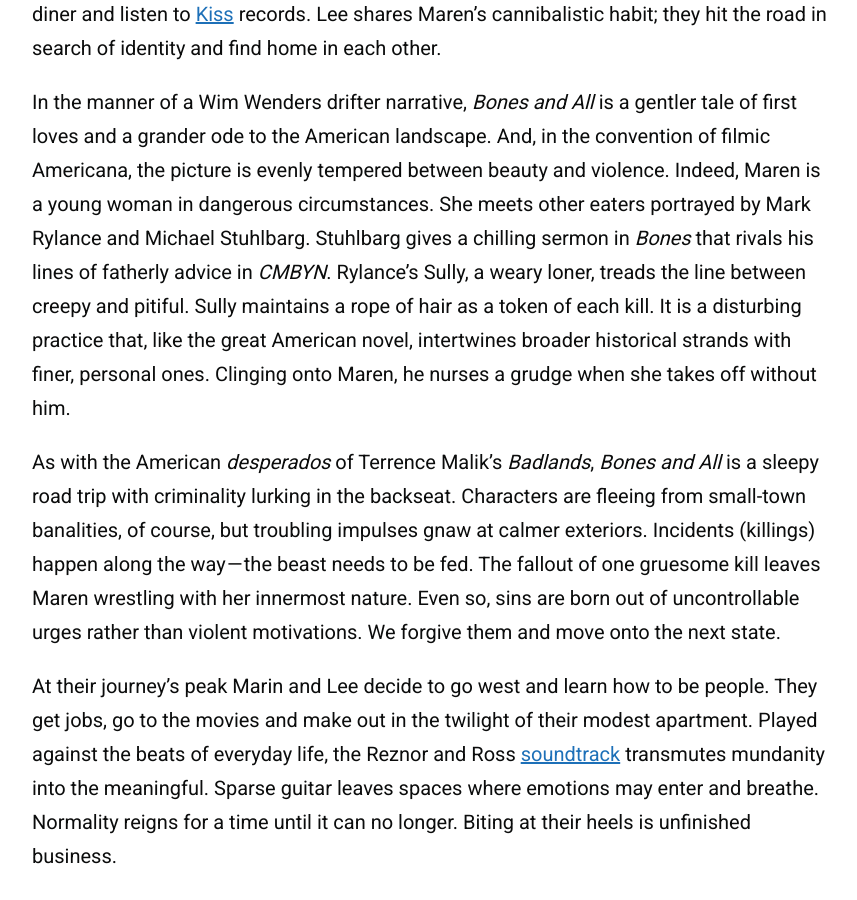
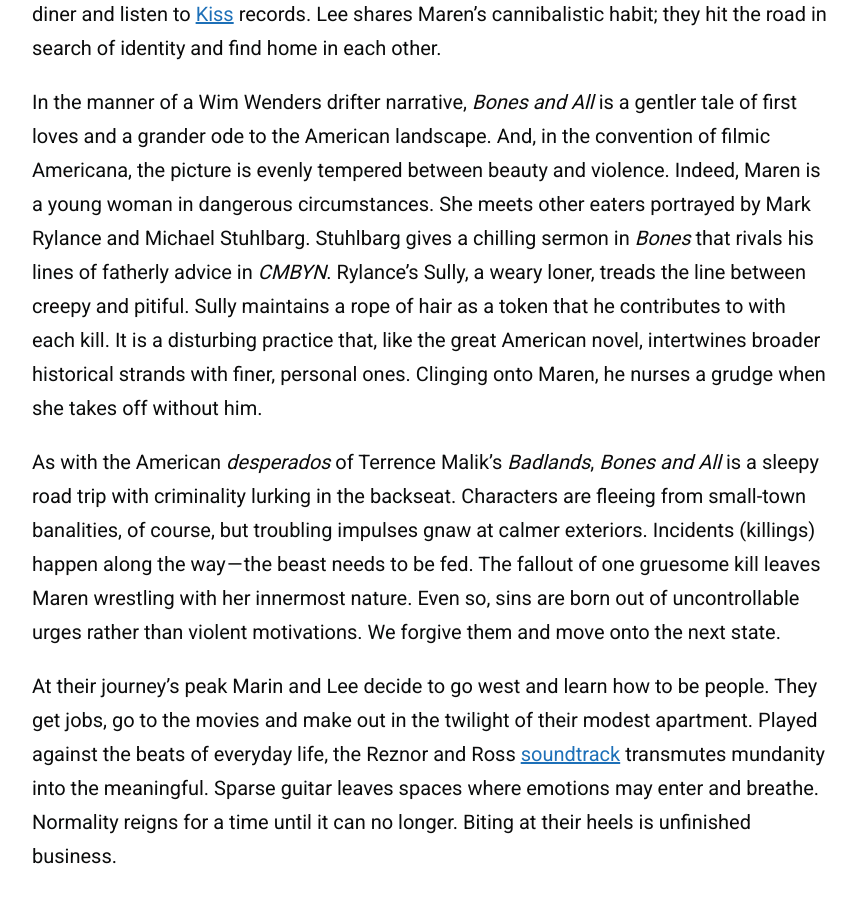
Before and after one commit to zoeurl/zoedowney.github.io, a Jekyll site: the page built from _posts/2023-08-07-bones-and-all.md, in a window 1280 px wide and 900 px high, scrolled down 1563 px. Shown: the whole window, without its empty margins (208-1065 px from the left). Built offline with Jekyll 4.4.1, drawn with Linux system fonts in a browser that asks for light colours.

Commit message:
Update 2023-08-07-bones-and-all.md

```diff
--- a/_posts/2023-08-07-bones-and-all.md
+++ b/_posts/2023-08-07-bones-and-all.md
@@ -14,7 +14,7 @@
 
 A blood-soaked Maren runs home to her father who gives her three minutes to pack up her life. Stealth indicates that this is routine. In another home between homes, Maren wakes up to find a birth certificate, cash, cassette and her father gone. The tape is his goodbye note: ‘First time was when you were three…’ — she shuts off the player. Maren takes the Greyhound to seek out her estranged mother. She runs into drifter Lee (Chalamet) in a supermarket isle whilst shoplifting. It’s a meet-cute in dark times. They eat pancakes in a diner and listen to [Kiss](https://www.youtube.com/watch?v=Gcj34XixuYg&ab_channel=KissVEVO) records. Lee shares Maren’s cannibalistic habit; they hit the road in search of identity and find home in each other.
 
-In the manner of a Wim Wenders drifter narrative, _Bones and All_ is a gentler tale of first loves and a grander ode to the American landscape. And, in the convention of filmic Americana, the picture is evenly tempered between beauty and violence. Indeed, Maren is a young woman in dangerous circumstances. She meets other eaters portrayed by Mark Rylance and Michael Stuhlbarg. Stuhlbarg gives a chilling sermon in _Bones_ that rivals his lines of fatherly advice in _CMBYN_. Rylance’s Sully, a weary loner, treads the line between creepy and pitiful. Sully maintains a rope of hair as a token of each kill. It is a disturbing practice that, like the great American novel, intertwines broader historical strands with finer, personal ones. Clinging onto Maren, he nurses a grudge when she takes off without him.
+In the manner of a Wim Wenders drifter narrative, _Bones and All_ is a gentler tale of first loves and a grander ode to the American landscape. And, in the convention of filmic Americana, the picture is evenly tempered between beauty and violence. Indeed, Maren is a young woman in dangerous circumstances. She meets other eaters portrayed by Mark Rylance and Michael Stuhlbarg. Stuhlbarg gives a chilling sermon in _Bones_ that rivals his lines of fatherly advice in _CMBYN_. Rylance’s Sully, a weary loner, treads the line between creepy and pitiful. Sully maintains a rope of hair as a token that he contributes to with each kill. It is a disturbing practice that, like the great American novel, intertwines broader historical strands with finer, personal ones. Clinging onto Maren, he nurses a grudge when she takes off without him.
 
 As with the American _desperados_ of Terrence Malik's _Badlands_, _Bones and All_ is a sleepy road trip with criminality lurking in the backseat. Characters are fleeing from small-town banalities, of course, but troubling impulses gnaw at calmer exteriors. Incidents (killings) happen along the way — the beast needs to be fed. The fallout of one gruesome kill leaves Maren wrestling with her innermost nature. Even so, sins are born out of uncontrollable urges rather than violent motivations. We forgive them and move onto the next state.
 
```
